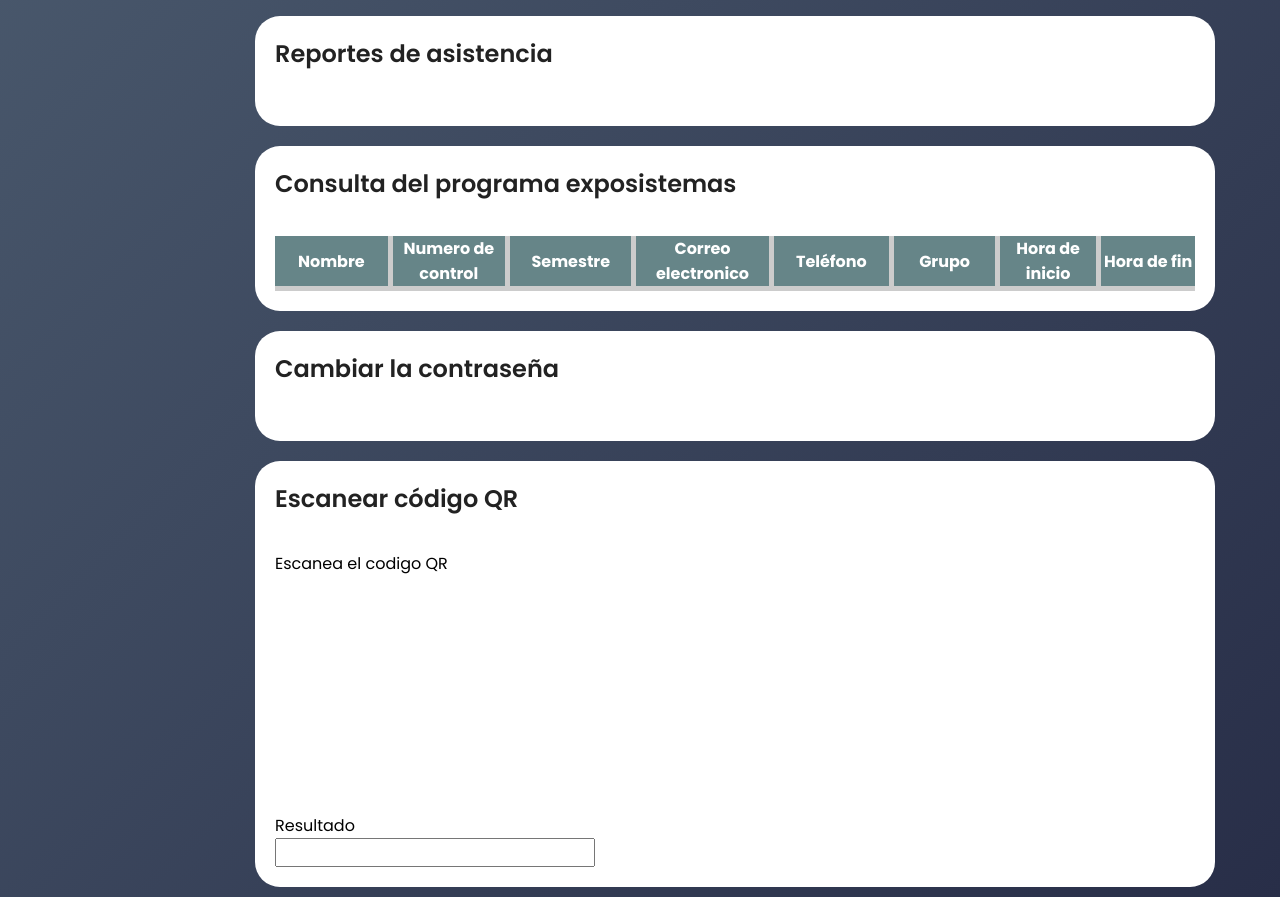
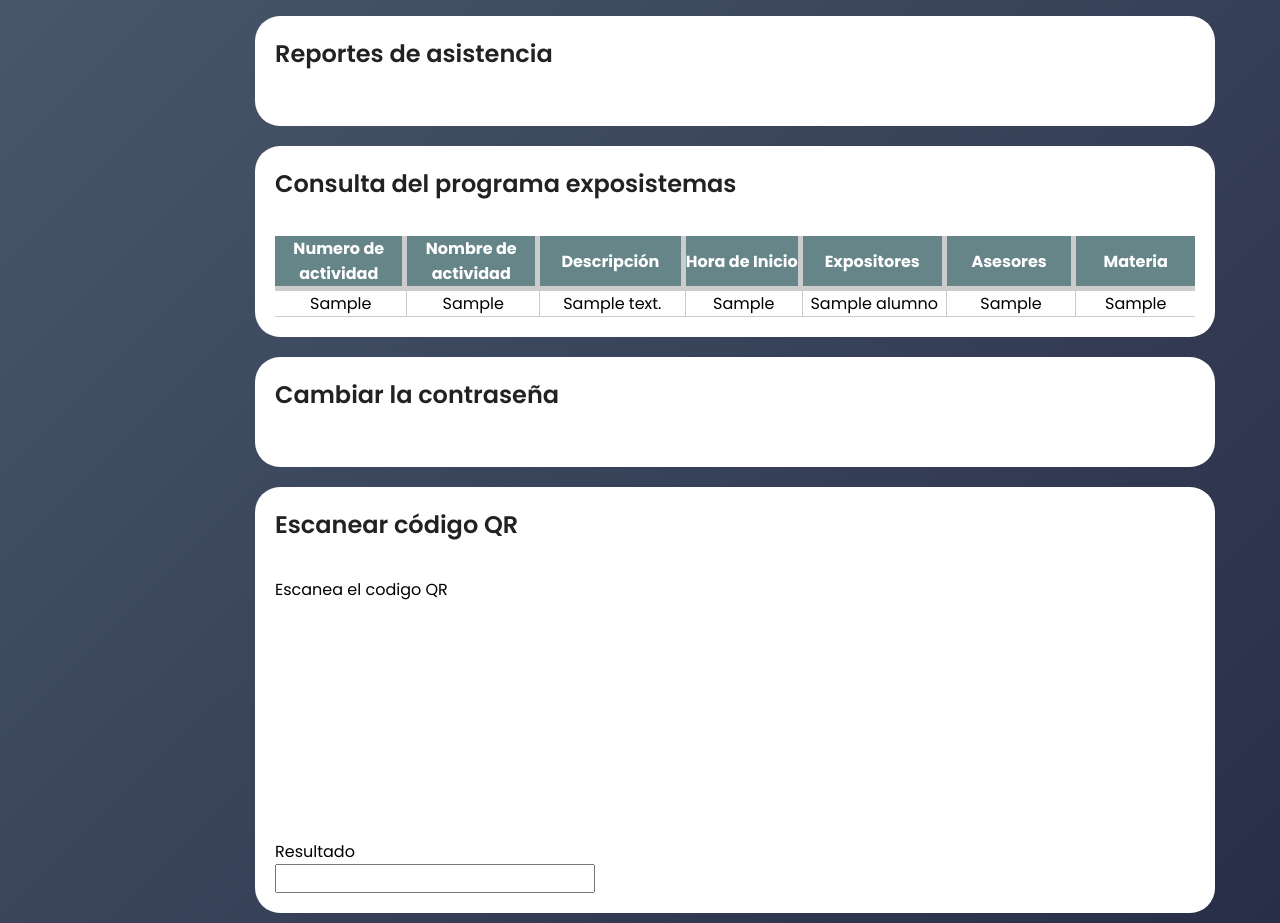
Before and after one commit to Proyecto-Exposistemas/RegistroExposistemas, a PHP site: page /Paginas/administrativo.php in a window 1280 px wide. Shown: the part 831-1754 px from the top of the page. Before the commit the page ends 1728 px from the top, so only its background shows below. Run offline with PHP 8.4, Linux system fonts and the light colour scheme; tables that the repository leaves empty or names only in its code hold one stand-in row (values such as "Sample post"); lists and menus that the app fills with data are empty; some libraries are stand-ins or nearby versions.

Commit message:
Pude mostrar los datos del evento.

```diff
--- a/Paginas/administrativo.php
+++ b/Paginas/administrativo.php
@@ -239,25 +239,51 @@
 
             <thead>
               <tr>
-                <th class="sticky"> Nombre </th>
+                <th class="sticky"> Numero de actividad </th>
 
-                <th> Numero de control </th>
+                <th> Nombre de actividad </th>
 
-                <th> Semestre </th>
+                <th> Descripción </th>
 
-                <th> Correo electronico </th>
+                <th> Hora de Inicio </th>
 
-                <th> Teléfono </th>
+                <th> Expositores </th>
 
-                <th>Grupo</th>
+                <th>Asesores</th>
 
-                <th>Hora de inicio</th>
-                <th>Hora de fin</th>
+                <th>Materia</th>
               </tr>
             </thead>
 
             <tbody>
+              <tr>
+                <?php
+                    include_once("../CRUD/CRUD_bd_general.php");
+                    $perro=new CRUD_general();
+                    $perro->conexionBD();
 
+                    $consulta="SELECT * FROM evento,asesores_evento,alumnos";
+                    $parametro=[":selecion"=>"10"];
+                    $resultado=$perro->Mostrar($consulta);
+                    //var_dump($resultado);
+
+                    for($i=0;$i<count($resultado);$i++){?>
+                      <td class="sticky"><?php echo $resultado[$i]['no_evento'];?></td>
+                      <td><?php echo $resultado[$i]['evento'];?></td>
+                      <td ><?php echo $resultado[$i]['descripcion'];?></td>
+                      <td><?php echo $resultado[$i]['hora_inicio'];?></td>
+                      <td><?php echo $resultado[$i]['nombre'];?></td>
+                      <td><?php echo $resultado[$i]['rfc'];?></td>
+                      <td><?php echo $resultado[$i]['materia'];?></td>
+
+                   </tr>
+                   </tbody>
+                   <?php
+                    }
+
+
+                  ?>
+              </tr>
             </tbody>
 
           </table>
```
Also changed, not shown: CRUD/EjemploDeUsoCRUD.php (+27 -0 lines).
